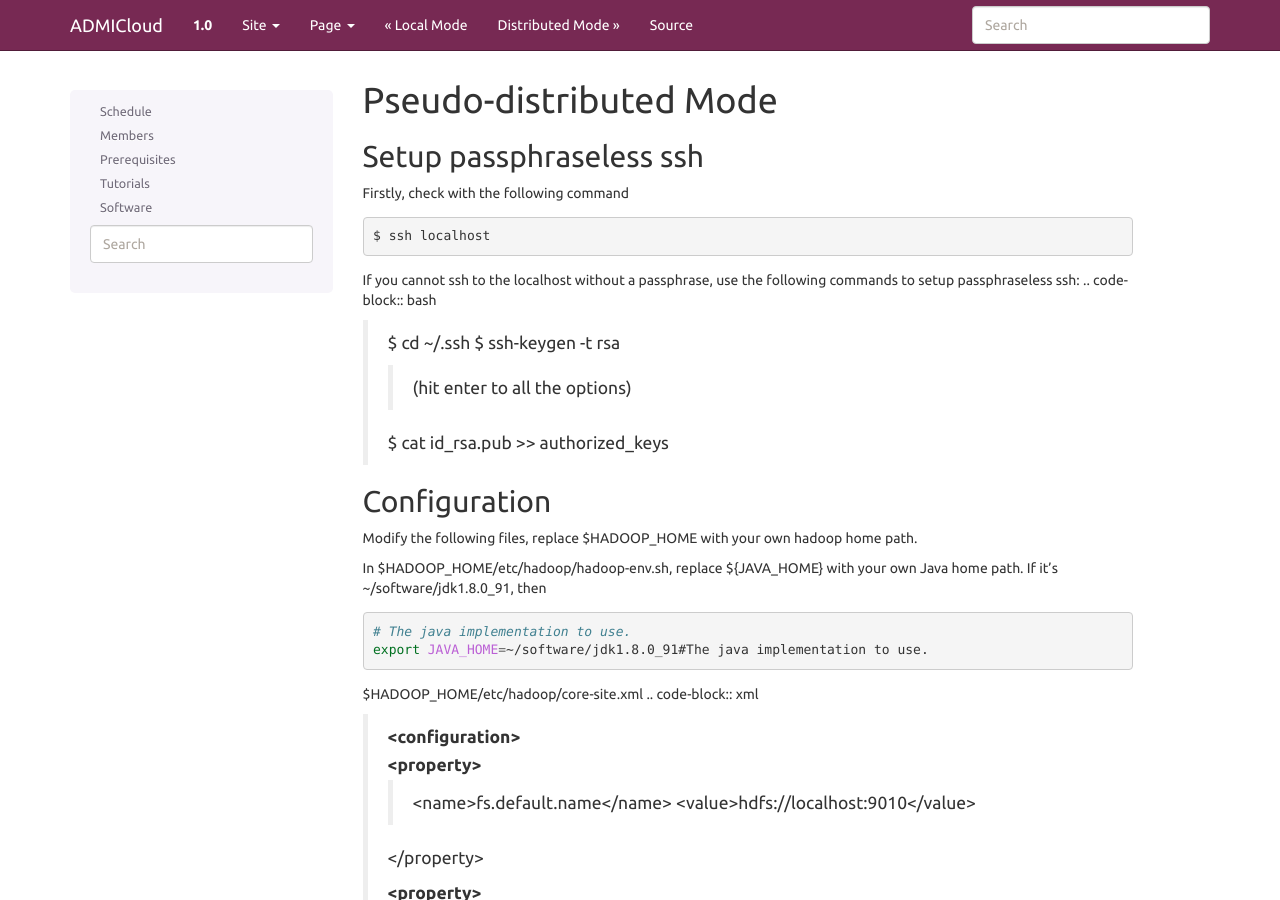
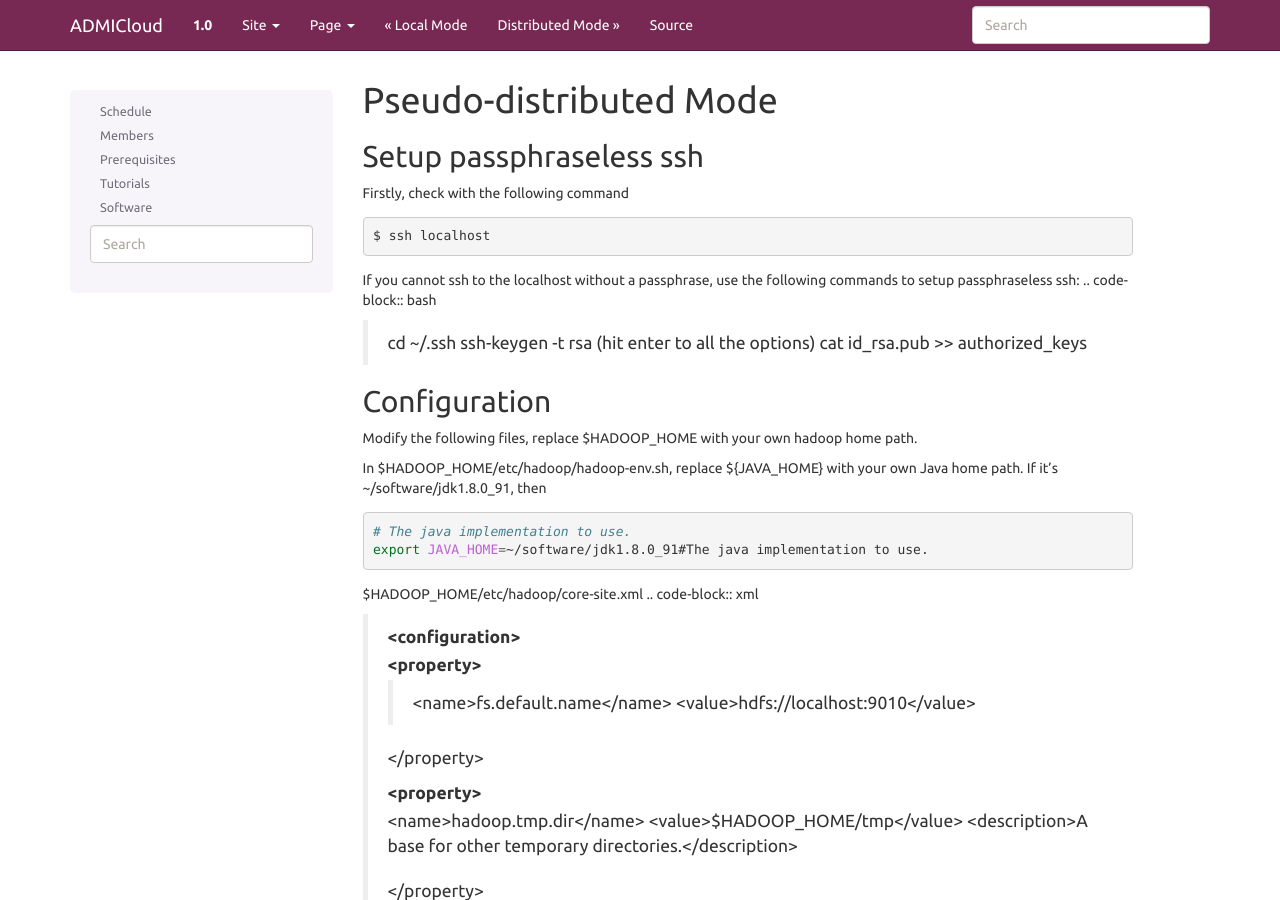
Before and after one commit to wigginst/www-1, a Sphinx documentation site: the page built from docs/source/pseudodistributedmode.rst, in a window 1280 px wide and 900 px high. Built offline with Sphinx 7.4.7, drawn with Linux system fonts in a browser that asks for light colours.

Commit message:
update format

```diff
--- a/docs/source/pseudodistributedmode.rst
+++ b/docs/source/pseudodistributedmode.rst
@@ -13,10 +13,10 @@
 If you cannot ssh to the localhost without a passphrase, use the following commands to setup passphraseless ssh:
 .. code-block:: bash
 
-    $ cd ~/.ssh
-    $ ssh-keygen -t rsa
-      (hit enter to all the options)
-    $ cat id_rsa.pub >> authorized_keys
+    cd ~/.ssh
+    ssh-keygen -t rsa
+    (hit enter to all the options)
+    cat id_rsa.pub >> authorized_keys
 
 Configuration
 ---------------------------
```
